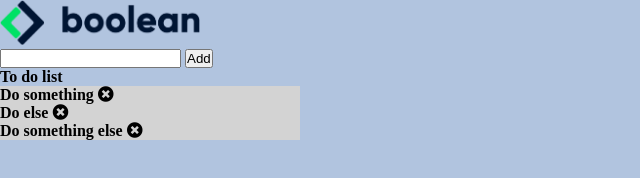
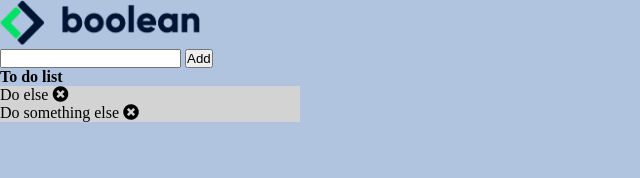
Before and after one commit to federico1989/vue-todolist, a plain HTML site: page index.html in a window 1280 px wide. Both pictures are taken after a click on the icon 105 px from the left and 93 px from the top of the page. Shown: the whole page, without its empty margins (0-640 px from the left). Drawn offline with nearby package versions, Linux system fonts and the light colour scheme.

Commit message:
Al @click elimina elemento
Al click toglie l'elemento

```diff
--- a/assets/js/main.js
+++ b/assets/js/main.js
@@ -7,6 +7,13 @@ let app = new Vue ({
       "Do else",
       "Do something else"
     ]
+  },
+  methods: {
+    newTask: {
+
+    },
+    erase: function(index) {
+      this.tasks.splice(index, 1);
+    }
   }
-
 })
--- a/index.html
+++ b/index.html
@@ -17,10 +17,10 @@
         <button type="button" name="button">Add</button>
       </div>
       <section class="lista_task">
-        <h4>To do list</h34>
+        <h4>To do list</h4>
         <ul>
-          <li v-for="task in tasks">{{task}}
-          <i @click="" class="fas fa-times-circle"></i></li>
+          <li v-for="(task, index) in tasks">{{task}}
+          <i @click="erase(index)" class="fas fa-times-circle"></i></li>
         </ul>
       </section>
 
```
